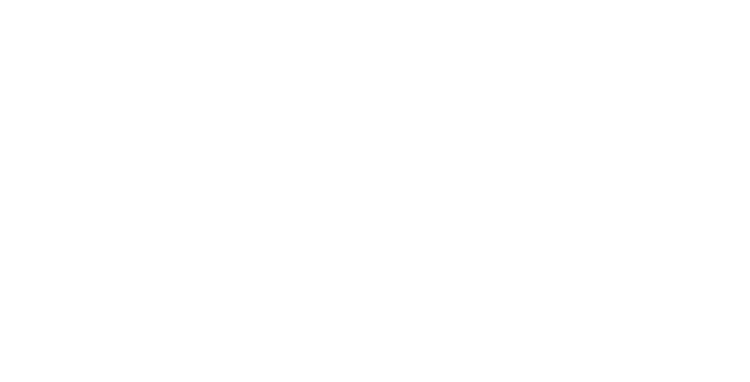
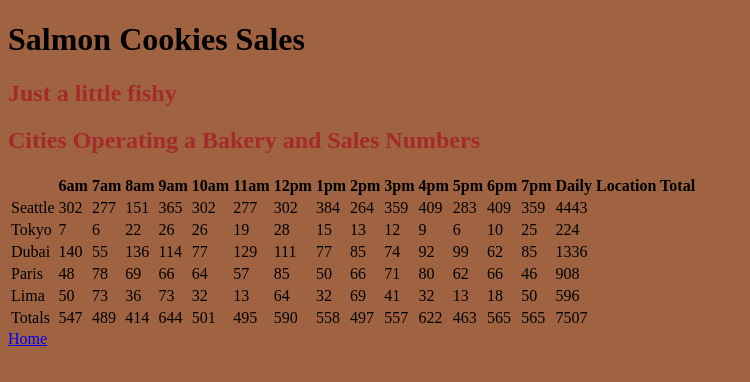
Before and after one commit to Charles-Bofferding/cookie-stand, a plain HTML site: page sales.html in a window 1280 px wide. Shown: the whole page, without its empty margins (0-750 px from the left). Drawn offline with Linux system fonts and the light colour scheme.

Commit message:
Sales data put into a table

```diff
--- /dev/null
+++ b/css/style.css
@@ -0,0 +1,51 @@
+/*
+A custom Google font for highlights
+A specified standard sans-serif web font for data (such as Arial, Verdana, or Helvetica) (aka ul)
+font-family: 'Lato', sans-serif;
+A specified standard serif web font for text (such as Georgia, Times, etc.)
+Specified different font colors for all three font usages
+Colors taken from the Salmon Image
+Dark brown #33322a
+muted pinkish brown #a06342
+light orange #c78e5a
+light grey #d1c6bc
+dark grey #787a6f
+green #707255
+*/
+body {
+  background-color: #a06342;
+}
+
+article {
+  background-color: #c78e5a;
+}
+
+title {
+  font-family: 'Open Sans', sans-serif;
+  color: #33322a;
+}
+
+h2 {
+  font-family: 'PT Serif', serif;
+  color: brown;
+}
+
+ul {
+  font-family: 'Lato', sans-serif;
+  color: black;
+}
+
+.topnav {
+  background-color: #333;
+  overflow: hidden;
+}
+
+/* Style the links inside the navigation bar */
+.topnav a {
+  float: left;
+  color: #f2f2f2;
+  text-align: center;
+  padding: 14px 16px;
+  text-decoration: none;
+  font-size: 17px;
+}
--- a/index.html
+++ b/index.html
@@ -23,3 +23,37 @@ All properties/values and methods should be correctly constructed and given mean
 Functions and methods should follow the single-responsibility principle.
 
 Use template literals in your JS logic to render the stores as lists on the sales page -->
+
+<!DOCTYPE html>
+<html>
+  <head>
+    <title>Salmon Cookies</title>
+    <link href="css/style.css" type="text/css" rel="stylesheet"/>
+
+    <div class="topnav">
+      <a href="index.html">Home</a>
+      <a href="sales.html">Sales</a>
+    </div>
+
+  </head>
+
+  <body>
+    <header>
+      <h1>Salmon Cookies</h1>
+      <h2>Just a little fishy</h2>
+    </header>
+
+    <main>
+      <h2>Currently this is just for testing colors and a fish image</h2>
+      <img src="images/salmon.png" width=70%>
+    </main>
+
+    <footer>
+      <p>
+        Hours of Operation: 6am to 8pm
+      </p>
+    </footer>
+    <!-- <script src="js/app.js"></script> -->
+  </body>
+
+</html>
--- /dev/null
+++ b/js/app.js
@@ -0,0 +1,254 @@
+'use strict';
+
+//Shop Setup
+// Within your javascript file (example: app.js), create separate JS object literals for each shop location that outputs the following to the sales.html file:
+
+// Stores the min/max hourly customers, and the average cookies per customer, in object properties
+// All stores go 6 am to 8 pm
+// Uses a method of that object to generate a random number of customers per hour. Objects/Math/random
+// Calculate and store the simulated amounts of cookies purchased for each hour at each location using average cookies purchased and the random number of customers generated
+// Store the results for each location in a separate array… perhaps as a property of the object representing that location
+// Display the values of each array as unordered lists in the browser
+// Calculating the sum of these hourly totals; your output for each location should look like this:
+
+function Shop (name, minCust, maxCust, avgCookie) {
+  this.name = name;
+  this.minCust = minCust;
+  this.maxCust = maxCust;
+  this.avgCookie = avgCookie;
+}
+
+let seattle = new Shop('Seattle', 23, 65, 6.3);
+let tokyo = new Shop('Tokyo', 3, 24, 1.2);
+let dubai = new Shop('Dubai', 11, 38, 3.7);
+let paris = new Shop('Paris', 20, 38, 2.3);
+let lima = new Shop('Lima', 2, 16, 4.6);
+
+//Operating Hours Array
+let hoursArray = ['6am', '7am', '8am', '9am', '10am', '11am', '12pm', '1pm', '2pm', '3pm', '4pm', '5pm', '6pm', '7pm'];
+
+//Set up array to help with totals calculation in tablesLastRow
+let cityArray = [seattle, tokyo, dubai, paris, lima];
+
+
+//Takes in shop object to compute how many cookies are sold that hour
+//uses Math.floor to make sure we don't sell partials cookie bits because that seems wrong
+Shop.prototype.hourlyCookieCounter = function(){
+
+  let customerCount = Math.floor(Math.random()*(this.maxCust - this.minCust + 1) + this.minCust);
+  let cookieCount = Math.floor(customerCount * this.avgCookie);
+
+  return cookieCount;
+}
+
+
+//Gives the shop an array that is random values within given range defined by shop attributes
+Shop.prototype.dailyTraffic = function(){
+
+  let hourlyArray = [];
+  let cookieTotal = 0;
+
+  //Return an array just cookie numbers
+  for(let i = 0; i < hoursArray.length; i++){
+    let currentCookies = this.hourlyCookieCounter();
+    hourlyArray.push(currentCookies);
+    cookieTotal += currentCookies;
+  }
+
+  // add in total as last item
+  hourlyArray.push(cookieTotal);
+  this.hourlyArray = hourlyArray;
+}
+
+
+//Setting up the information required for the various render functions
+//Add things to tableElem, which is attached to "theSales" id
+const tableHere = document.getElementById('theSales');
+const tableStart = document.createElement('table');
+tableHere.appendChild(tableStart);
+
+//Function to setup top row, with a blank space, a space for each hour, then a space for daily location total
+function tableFirstRow(){
+
+  //Setup Table Header
+  const tableHeader = document.createElement('thead');
+  tableStart.appendChild(tableHeader);
+
+  //Set up the table row
+  const tableRow = document.createElement('tr');
+  tableHeader.appendChild(tableRow);
+
+  //One blank space
+  const blank1 = document.createElement('th');
+  blank1.textContent = '';
+  tableRow.appendChild(blank1);
+
+  //Add an element for each hour of operation
+  for(let i = 0; i < hoursArray.length; i++){
+    const tableHeaderElem = document.createElement('th');
+    tableHeaderElem.textContent = hoursArray[i];
+    tableRow.appendChild(tableHeaderElem);
+  }
+
+  //Add element for Daily Location Total
+  const headerEnd = document.createElement('th');
+  headerEnd.textContent = 'Daily Location Total';
+  tableRow.appendChild(headerEnd);
+
+}
+
+//render function to add in a shop's info and create sales array in the shops
+Shop.prototype.render = function(){
+
+  //Create the hourly sales array
+  this.dailyTraffic();
+
+  //Set up the table row
+  const tableRow = document.createElement('tr');
+  tableStart.appendChild(tableRow);
+
+  //Add column to that which is the city name
+  const shopName = document.createElement('td');
+  shopName.textContent = this.name;
+  tableRow.appendChild(shopName);
+
+  //add columns to that for every item in the shop's hourlyArray
+  for (let i = 0; i < this.hourlyArray.length; i++){
+    const theHourSales = document.createElement('td');
+    theHourSales.textContent = this.hourlyArray[i];
+    tableRow.appendChild(theHourSales);
+  }
+}
+
+
+
+//function to sum together hourly totals and setup bottom row
+function tableLastRow(){
+
+  //Setup Table Footer
+  const tableFooter = document.createElement('tfoot');
+  tableStart.appendChild(tableFooter);
+
+  //Set up the table row
+  const tableRow = document.createElement('tr');
+  tableFooter.appendChild(tableRow);
+
+  //One blank space
+  const totals = document.createElement('td');
+  totals.textContent = 'Totals';
+  tableRow.appendChild(totals);
+
+  //Add an element for each hour of operation, hoursArray.length + 1 because we need to also get the daily total which is an extra space and I don't want to try and pull the hourlyArray which has the total at the end because hoursArray is global and the others are scoped only in the shop objects
+  for(let i = 0; i < hoursArray.length + 1; i++){
+
+    let sum = 0;
+    const tableFooterInfo = document.createElement('td');
+
+    for (let j =0; j < cityArray.length; j++){
+      console.log(cityArray[j].hourlyArray[i]);
+      sum += cityArray[j].hourlyArray[i];
+    }
+
+    tableFooterInfo.textContent = sum;
+    tableRow.appendChild(tableFooterInfo);
+
+  }
+
+}
+
+
+
+tableFirstRow();
+seattle.render();
+tokyo.render();
+dubai.render();
+paris.render();
+lima.render();
+tableLastRow();
+
+
+/*
+Dead Code
+//Takes in the value of i from the daily traffic function and converts it into a string with the time in hours
+function hourString(hour){
+
+  let timeXM = '';
+  let timeNum = 0;
+  let result = '';
+
+  if (hour < 7){
+    timeNum = hour + 6;
+  }else{
+    timeNum = hour - 6;
+  }
+
+  if (hour < 6){
+    timeXM = 'am';
+  }else{
+    timeXM = 'pm';
+  }
+
+  result = timeNum+timeXM;
+  return result;
+}
+
+const Seattle = {
+  name: 'Seattle',
+  minCust: 23,
+  maxCust: 65,
+  avgCookie: 6.3,
+}
+const Tokyo = {
+  name: 'Tokyo',
+  minCust: 3,
+  maxCust: 24,
+  avgCookie: 1.2,
+}
+const Dubai = {
+  name: 'Dubai',
+  minCust: 11,
+  maxCust: 38,
+  avgCookie: 3.7,
+}
+const Paris = {
+  name: 'Paris',
+  minCust: 20,
+  maxCust: 38,
+  avgCookie: 2.3,
+}
+const Lima = {
+  name: 'Lima',
+  minCust: 2,
+  maxCust: 16,
+  avgCookie: 4.6,
+}
+
+//Do this for every city
+for (let i = 0; i < cityArray.length; i++){
+
+  const cityArticle = document.createElement('article');
+  citiesPointer.appendChild(cityArticle);
+  let thisCity = cityArray[i];
+
+  //Create City Names
+  const cityHighlight = document.createElement('h2');
+  cityHighlight.textContent = thisCity.name;
+  cityArticle.appendChild(cityHighlight);
+
+  //Create the list item and place it on the DOM tree, lab instructions say specifically unordered lists
+  const cityUL = document.createElement('ul');
+  cityArticle.appendChild(cityUL);
+
+  dailyTraffic(shop);
+
+  for (let j = 0; j < salesArray.length; j++) {
+
+    // Create and store line items in the correct locations
+    const cityLI = document.createElement('li');
+    cityLI.textContent = salesArray[j];
+    cityUL.appendChild(cityLI);
+  }
+
+}
+
+*/
--- a/sales.html
+++ b/sales.html
@@ -0,0 +1,29 @@
+<!DOCTYPE html>
+<html>
+  <head>
+    <title>Salmon Cookies Sales</title>
+    <link href="css/style.css" type="text/css" rel="stylesheet"/>
+  </head>
+
+  <body>
+    <header>
+      <h1>Salmon Cookies Sales</h1>
+      <h2>Just a little fishy</h2>
+    </header>
+
+    <main>
+      <h2>Cities Operating a Bakery and Sales Numbers</h2>
+      <div id="theSales">
+
+      </div>
+    </main>
+
+    <footer>
+
+      <a href="index.html">Home</a>
+
+    </footer>
+    <script src="js/app.js"></script>
+  </body>
+
+</html>
```
Also changed, not shown: app.js (deleted, +0 -35 lines).
